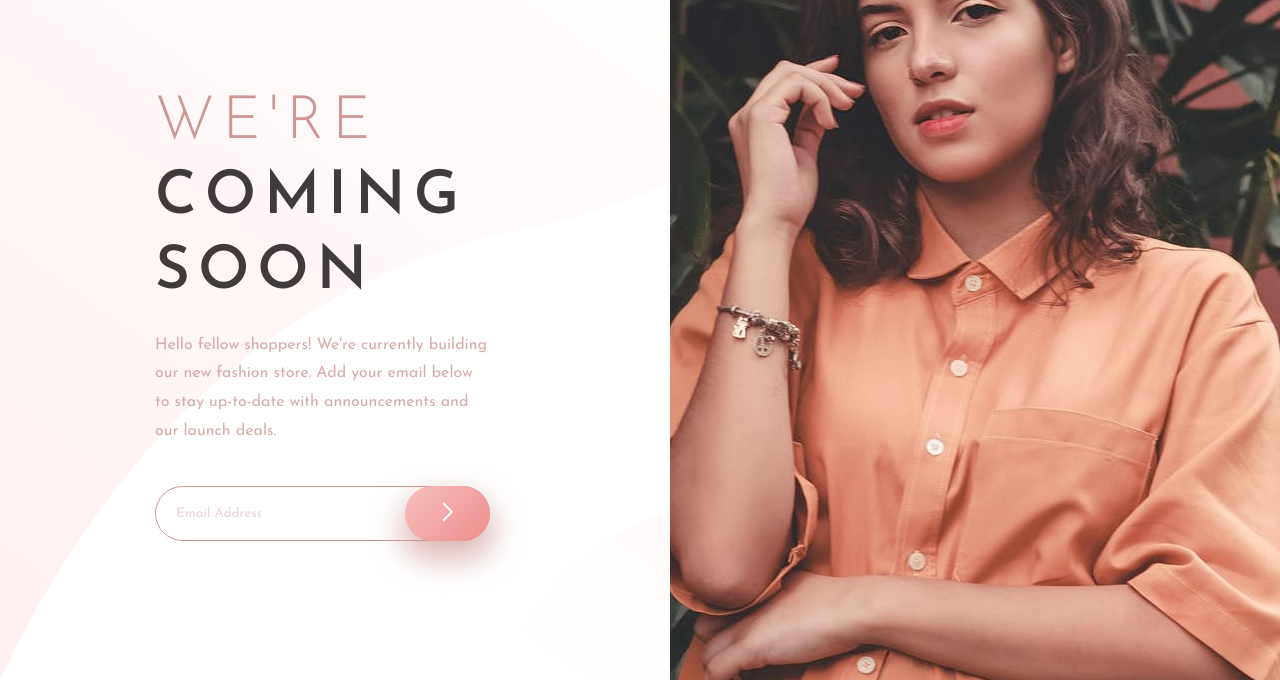
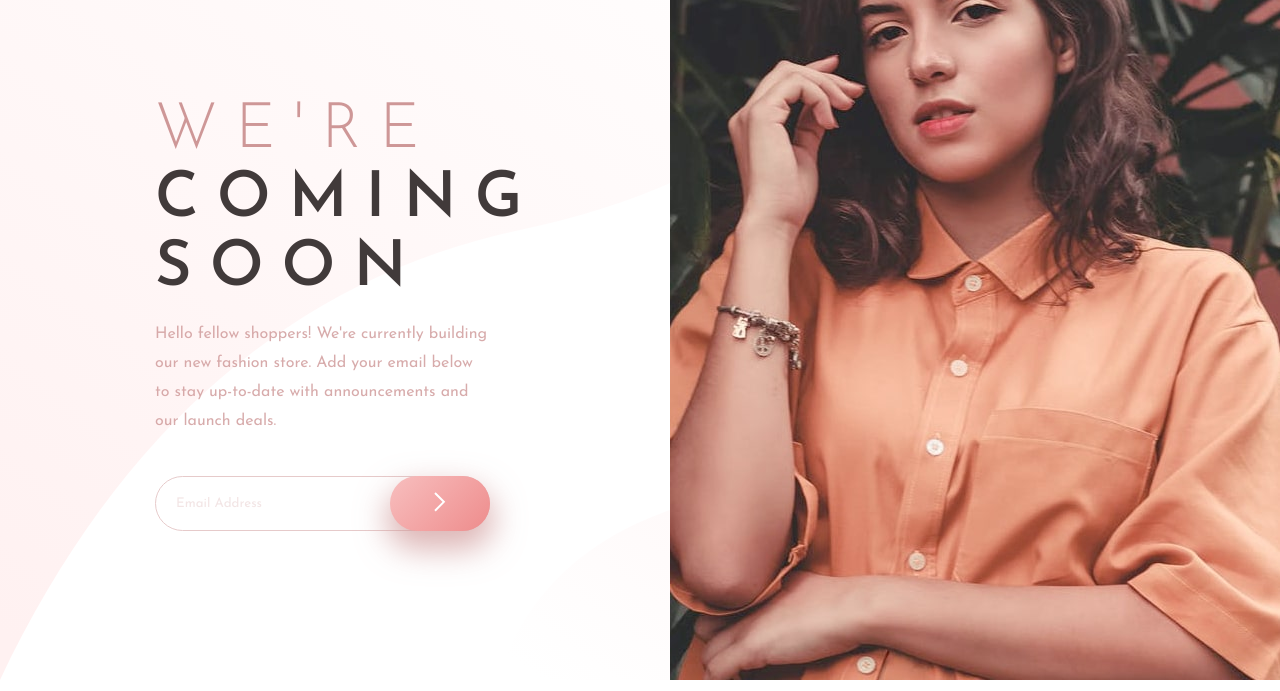
Before and after one commit to tanismith/comming-soon-page, a plain HTML site: page index.html in a window 1280 px wide. Shown: the part 120-811 px from the top of the page. Drawn offline with Linux system fonts and the light colour scheme.

Commit message:
improve desktop css

```diff
--- a/style.css
+++ b/style.css
@@ -60,11 +60,11 @@ main {
 .info-container h1,
 h2 {
   color: var(--Desaturated-Red);
-  font-size: 60px;
+  font-size: 63px;
   font-weight: 300;
-  line-height: 1.25;
+  line-height: 1.1;
   text-transform: uppercase;
-  letter-spacing: 8px;
+  letter-spacing: 18px;
 }
 .info-container h2 {
   color: var(--Dark-Grayish-Red);
@@ -72,7 +72,7 @@ h2 {
 }
 .info-container p {
   color: var(--Desaturated-Red);
-  margin: 1.2em 0 2.5em;
+  margin: 1em 0 2.5em;
   opacity: 0.8;
 }
 /* suscribe bar */
@@ -90,6 +90,7 @@ h2 {
   border: 1px solid var(--Desaturated-Red);
   border-radius: 50px;
   height: 55px;
+  opacity: 0.5;
   background-color: transparent;
   outline-style: none;
   padding-left: 20px;
@@ -98,13 +99,12 @@ h2 {
 }
 input::placeholder {
   color: rgba(206, 151, 151, 0.5);
-  opacity: 0.8;
 }
 
 button {
   position: absolute;
   right: 0;
-  width: 85px;
+  width: 100px;
   background-image: linear-gradient(135deg, hsl(0, 80%, 86%), hsl(0, 74%, 74%));
   border: none;
   border-radius: 50px;
```
